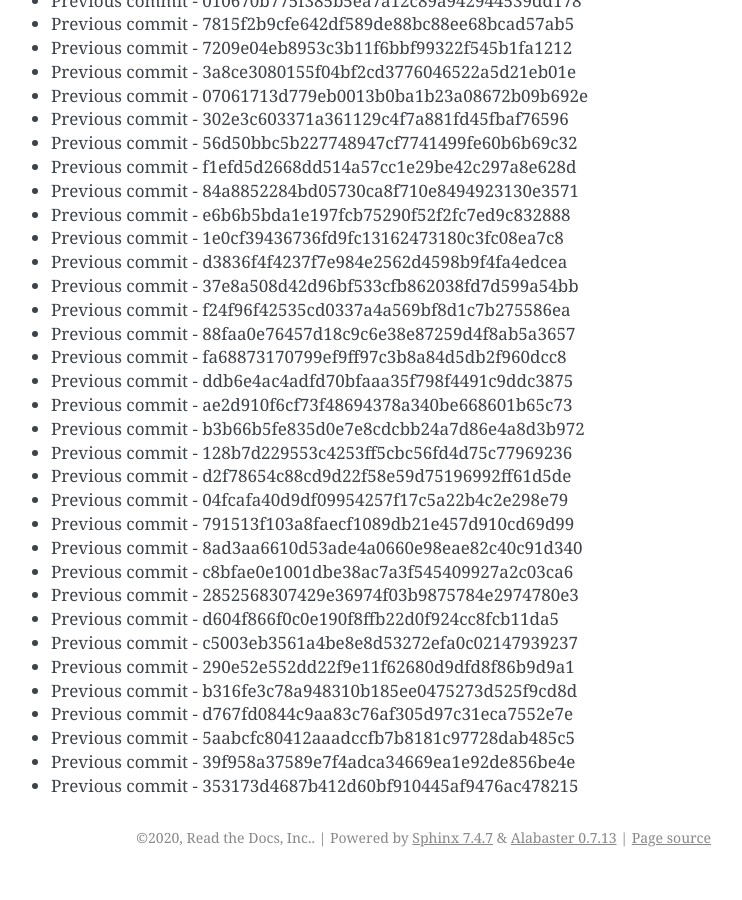
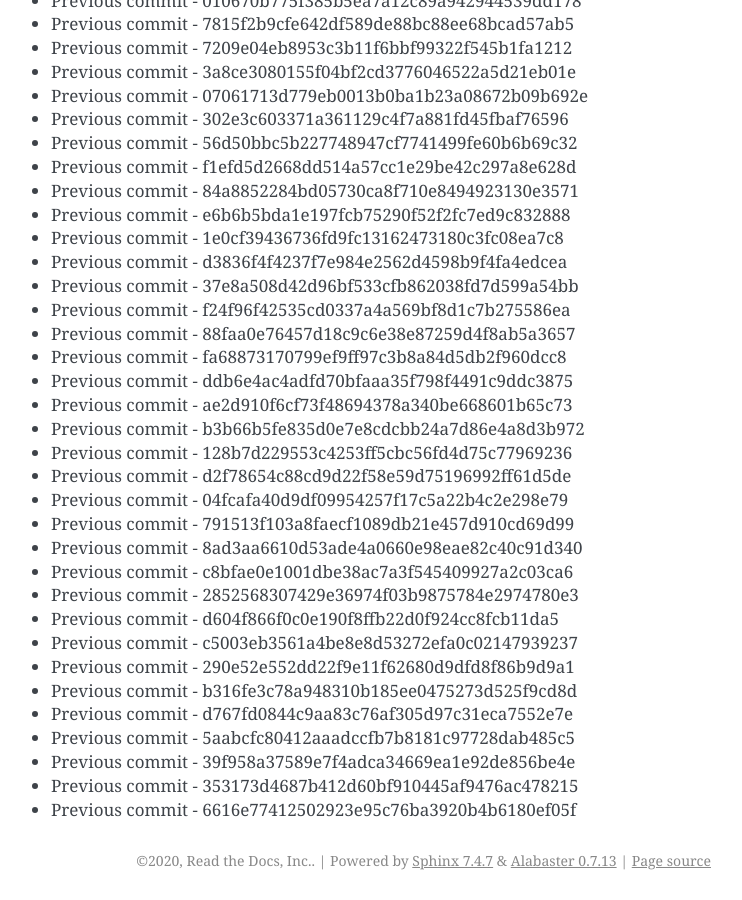
Before and after one commit to readthedocs/rtd-git-stresstest, a Sphinx documentation site: the page built from docs/updates.rst, in a window 1280 px wide and 900 px high, scrolled down 38968 px. Shown: the whole window, without its empty margins (399-1141 px from the left). Built offline with Sphinx 7.4.7, drawn with Linux system fonts in a browser that asks for light colours; before the commit the page ends 39845 px from its top, so only the background shows below that.

Commit message:
Generating commit from previous: 6616e77412502923e95c76ba3920b4b6180ef05f

```diff
--- a/docs/updates.rst
+++ b/docs/updates.rst
@@ -1669,3 +1669,4 @@ It can be tested for any performance characteristics.
 * Previous commit - 5aabcfc80412aaadccfb7b8181c97728dab485c5
 * Previous commit - 39f958a37589e7f4adca34669ea1e92de856be4e
 * Previous commit - 353173d4687b412d60bf910445af9476ac478215
+* Previous commit - 6616e77412502923e95c76ba3920b4b6180ef05f
```
